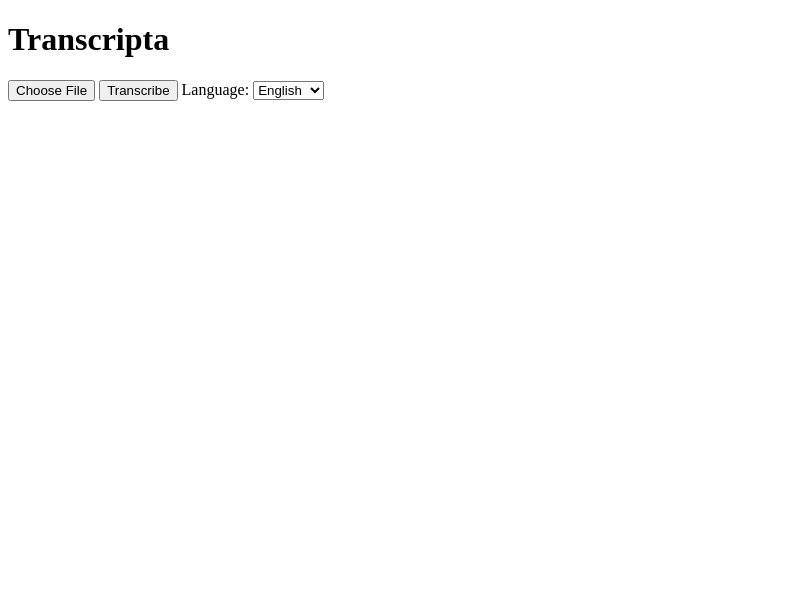
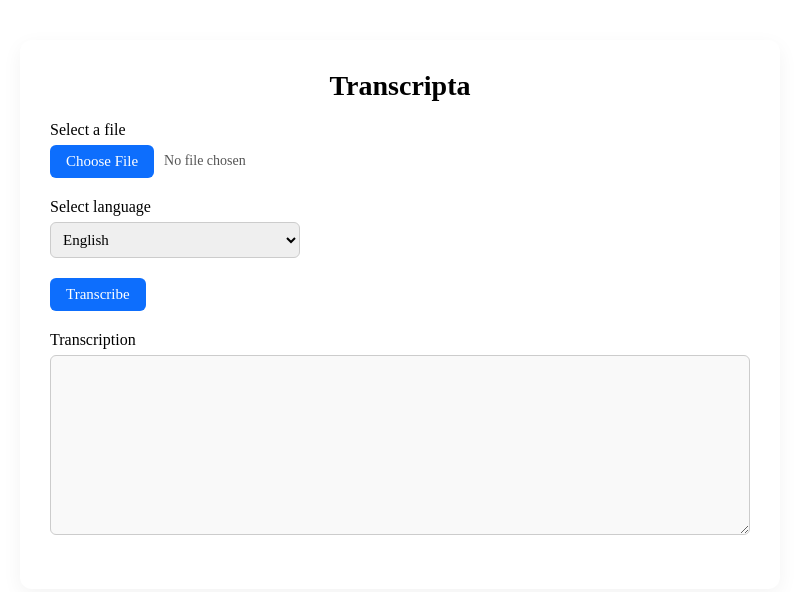
Before and after one commit to pinkx1/transcripta, an Electron app: page index.html in a window 800 px wide. Drawn offline with Linux system fonts and the light colour scheme.

Commit message:
feat: redesign UI with modern layout and separate style.css

```diff
--- a/index.html
+++ b/index.html
@@ -1,15 +1,24 @@
 <!DOCTYPE html>
 <html lang="en">
 <head>
-  <meta charset="UTF-8">
+  <meta charset="UTF-8" />
   <title>Transcripta</title>
+  <link rel="stylesheet" href="style.css" />
 </head>
 <body>
-  <h1>Transcripta</h1>
+  <div class="container">
+    <h1 class="title">Transcripta</h1>
+
+    <div class="form-group">
+      <label class="label">Select a file</label>
+      <div class="file-row">
         <button id="chooseBtn">Choose File</button>
-  <span id="fileName"></span>
-  <button id="transcribeBtn">Transcribe</button>
-  <label for="language">Language:</label>
+        <span id="fileName" class="filename">No file chosen</span>
+      </div>
+    </div>
+
+    <div class="form-group">
+      <label class="label" for="language">Select language</label>
       <select id="language">
         <option value="en">English</option>
         <option value="ru">Russian</option>
@@ -17,11 +26,20 @@
         <option value="fr">French</option>
         <option value="es">Spanish</option>
       </select>
-  <div id="progress" style="margin-top: 1em; font-weight: bold; display: none;">
-    Processing...
     </div>
-  <pre id="output"></pre>
-  <button id="saveBtn" style="margin-top: 1em; display: none;">Save as .txt</button>
+
+    <div class="form-group">
+      <button id="transcribeBtn">Transcribe</button>
+      <span id="progress" class="progress" style="display: none;">Processing...</span>
+    </div>
+
+    <div class="form-group">
+      <label class="label">Transcription</label>
+      <textarea id="output" readonly></textarea>
+      <button id="saveBtn" style="display: none;">Save as .txt</button>
+    </div>
+  </div>
+
   <script src="renderer.js"></script>
 </body>
 </html>
--- a/main.js
+++ b/main.js
@@ -8,7 +8,7 @@ const fs = require('fs');
 function createWindow() {
   const win = new BrowserWindow({
     width: 800,
-    height: 600,
+    height: 700,
     webPreferences: {
       preload: path.join(__dirname, 'preload.js'),
       contextIsolation: true,
--- /dev/null
+++ b/style.css
@@ -0,0 +1,91 @@
+body, html {
+	margin: 0;
+	padding: 0;
+	height: 100%;
+	overflow: hidden;
+}
+
+
+.container {
+	max-width: 700px;
+	margin: 40px auto;
+	background: #fff;
+	padding: 30px;
+	border-radius: 12px;
+	box-shadow: 0 6px 20px rgba(0, 0, 0, 0.05);
+}
+
+.title {
+	margin-top: 0;
+	font-size: 28px;
+	font-weight: 600;
+	text-align: center;
+}
+
+.form-group {
+	margin-bottom: 20px;
+}
+
+.label {
+	display: block;
+	margin-bottom: 6px;
+	font-weight: 500;
+}
+
+.file-row {
+	display: flex;
+	align-items: center;
+	gap: 10px;
+}
+
+#fileName {
+	font-size: 14px;
+	color: #555;
+}
+
+select, textarea, button {
+	font-family: inherit;
+	font-size: 15px;
+}
+
+select {
+	padding: 8px;
+	width: 100%;
+	max-width: 250px;
+	border-radius: 6px;
+	border: 1px solid #ccc;
+}
+
+button {
+	padding: 8px 16px;
+	border: none;
+	border-radius: 6px;
+	background-color: #0d6efd;
+	color: white;
+	cursor: pointer;
+	transition: background-color 0.2s;
+}
+
+button:hover {
+	background-color: #0956cc;
+}
+
+textarea {
+	width: 100%;
+	height: 180px;
+	max-height: 40vh;
+	overflow-y: auto;
+	resize: vertical;
+	padding: 10px;
+	border: 1px solid #ccc;
+	border-radius: 6px;
+	background: #f9f9f9;
+	box-sizing: border-box;
+}
+
+
+.progress {
+	margin-left: 15px;
+	font-style: italic;
+	color: #888;
+}
```
Lines whose indentation alone changed are shown as unchanged.
